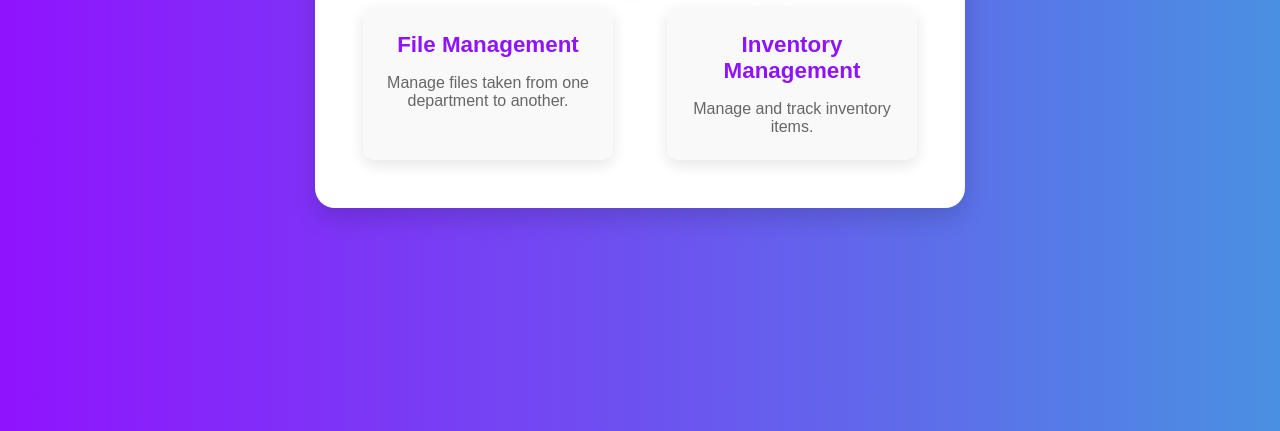
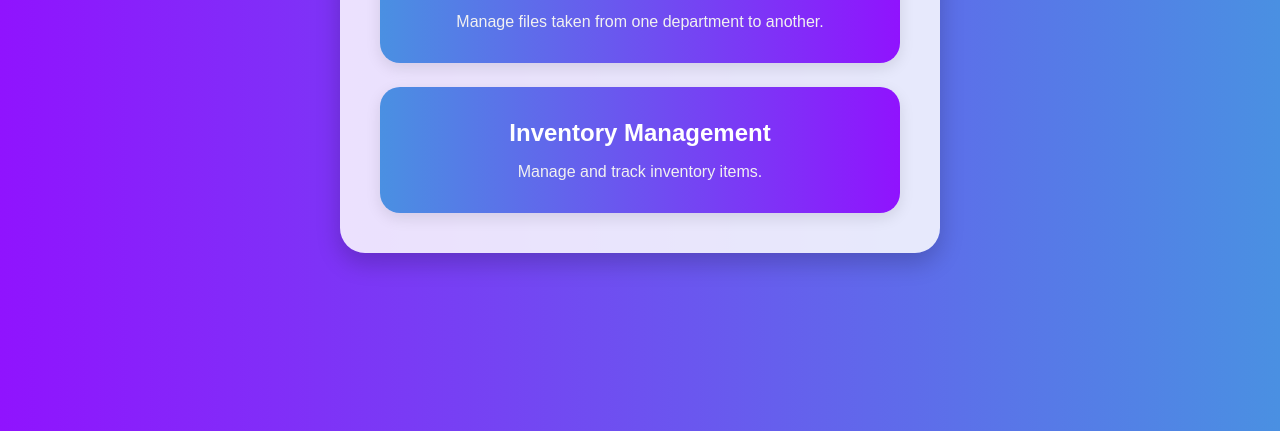
Before and after one commit to Sam-28-jod/File-Tracking, a website: page file-tracking-server/public/dashboard.html in a window 1280 px wide. Shown: the part 369-800 px from the top of the page. Drawn offline with Linux system fonts and the light colour scheme.

Commit message:
UI update

```diff
--- a/file-tracking-server/public/dashboard.css
+++ b/file-tracking-server/public/dashboard.css
@@ -1,139 +1,87 @@
-/* Base reset */
+/* General Reset and Base Styles */
 * {
     box-sizing: border-box;
     margin: 0;
     padding: 0;
 }
 
-/* General styling */
 body {
     display: flex;
     justify-content: center;
     align-items: center;
     height: 100vh;
     background: linear-gradient(to right, #4A90E2, #9013FE);
-    font-family: Arial, sans-serif;
+    font-family: 'Arial', sans-serif;
     color: #333;
     overflow: hidden;
     position: relative;
     animation: backgroundShift 5s ease-in-out infinite alternate;
 }
 
-/* Background Animation */
 @keyframes backgroundShift {
     0% { background: linear-gradient(to right, #4A90E2, #9013FE); }
     100% { background: linear-gradient(to right, #9013FE, #4A90E2); }
 }
 
-/* Decorative floating icons */
-.floating-icon {
-    position: absolute;
-    opacity: 0.1;
-    width: 90px;
-    height: 90px;
-    background-size: contain;
-    background-repeat: no-repeat;
-    animation: float 8s ease-in-out infinite alternate;
-}
-.icon-1 {
-    top: 10%;
-    left: 5%;
-    background-image: url('circle.png');
-}
-.icon-2 {
-    bottom: 15%;
-    right: 5%;
-    background-image: url('triangle.png');
+/* Dashboard Container Styling */
+.dashboard-container {
+    text-align: center;
+    padding: 2.5rem;
+    background-color: rgba(255, 255, 255, 0.85);  /* Slight transparency for a modern look */
+    border-radius: 25px;
+    width: 100%;
+    max-width: 600px;
+    box-shadow: 0 10px 25px rgba(0, 0, 0, 0.2);
 }
 
-@keyframes float {
-    0% { transform: translateY(0); }
-    100% { transform: translateY(-30px); }
-}
-
-/* Container styling */
-.dashboard-container {
-    background-color: #fff;
-    padding: 3rem;
-    width: 100%;
-    max-width: 650px;
-    border-radius: 20px;
-    box-shadow: 0 10px 25px rgba(0, 0, 0, 0.15);
-    text-align: center;
-    animation: fadeIn 1s ease-in-out;
-    position: relative;
-    z-index: 1;
-    overflow: hidden;
-}
-
-@keyframes fadeIn {
-    from { opacity: 0; transform: translateY(30px); }
-    to { opacity: 1; transform: translateY(0); }
-}
-
-/* Title styling */
-.dashboard-container h2 {
+/* Title Styling */
+h2 {
     color: #4A90E2;
     margin-bottom: 2rem;
-    font-size: 2rem;
-    font-weight: bold;
-    animation: glow 1.5s ease-in-out infinite alternate;
-}
-
-@keyframes glow {
-    from { text-shadow: 0 0 20px #9013FE; }
-    to { text-shadow: 0 0 30px #4A90E2; }
 }
 
 /* Dashboard Options Styling */
 .dashboard-options {
     display: flex;
-    justify-content: space-between;
-    gap: 2rem;
+    flex-direction: column;
+    gap: 1.5rem;
 }
 
 .option-box {
-    display: block;
-    background: #f9f9f9;
-    padding: 1.5rem;
-    width: 100%;
-    max-width: 250px;
-    border-radius: 10px;
+    display: flex;
+    flex-direction: column;
+    align-items: center;
+    padding: 2rem;
+    background: linear-gradient(to right, #4A90E2, #9013FE);  /* Match the body gradient */
+    border-radius: 20px;
     box-shadow: 0 5px 15px rgba(0, 0, 0, 0.1);
-    text-align: center;
-    color: #333;
     text-decoration: none;
-    transition: all 0.3s ease;
+    color: white;  /* Text color to contrast with the background */
+    transition: transform 0.3s ease, box-shadow 0.3s ease;
 }
 
-.option-box h3 {
-    color: #9013FE;
-    font-size: 1.4rem;
+.option-box:hover {
+    transform: translateY(-5px);
+    box-shadow: 0 10px 20px rgba(0, 0, 0, 0.2);
+}
+
+h3 {
     margin-bottom: 1rem;
+    font-size: 1.5rem;
 }
 
 .option-box p {
-    color: #666;
     font-size: 1rem;
+    color: #f1f1f1;  /* Lighter color for readability */
 }
 
-/* Hover effect on option-box */
-.option-box:hover {
-    transform: translateY(-5px);
-    box-shadow: 0 10px 20px rgba(0, 0, 0, 0.2);
-    background: #4A90E2;
-    color: #fff;
-}
-
-/* Button hover effect */
-button:hover {
-    background-color: #9013FE;
-}
-
-/* Small screen adjustments */
+/* Responsive design for smaller screens */
 @media (max-width: 768px) {
     .dashboard-options {
         flex-direction: column;
-        align-items: center;
+    }
+
+    .option-box {
+        padding: 1.5rem;
     }
 }
--- a/file-tracking-server/public/login.js
+++ b/file-tracking-server/public/login.js
@@ -6,7 +6,7 @@ const validUsers = [
     { designation: 'Manager', password: 'manager456' },
     { designation: 'Staff', password: 'staff789' },
     { designation: 'Professor', password: 'professor123' },
-    { designation: 'HOD', password: 'hod456' },
+    { designation: 'HOD', password: 'hod456' },//hi
     { designation: 'Student', password: 'student789' },
     { designation: 'Remit', password: 'remit123'},
     { designation: 'Sambhav', password: 'sambhav123'}
```
